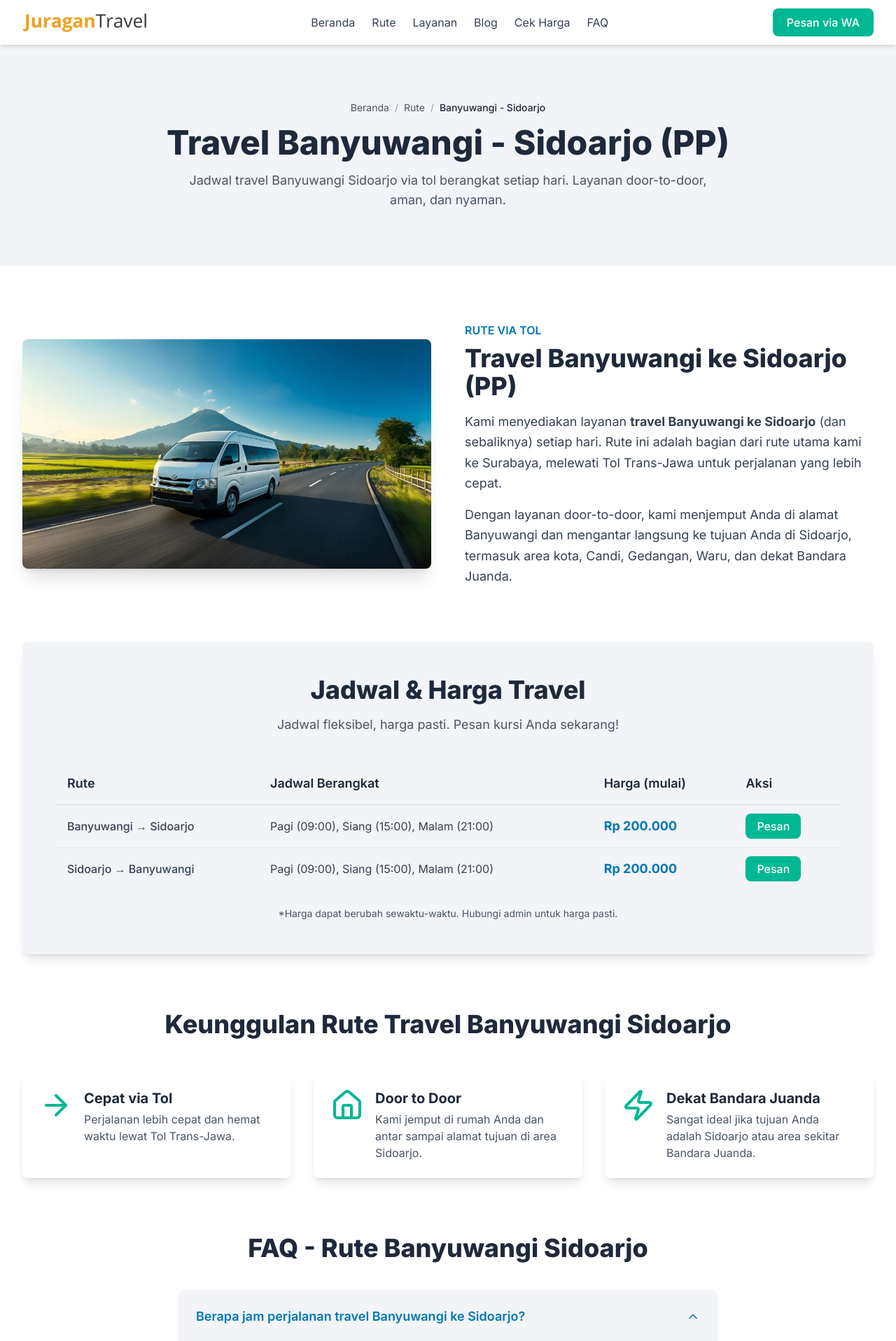
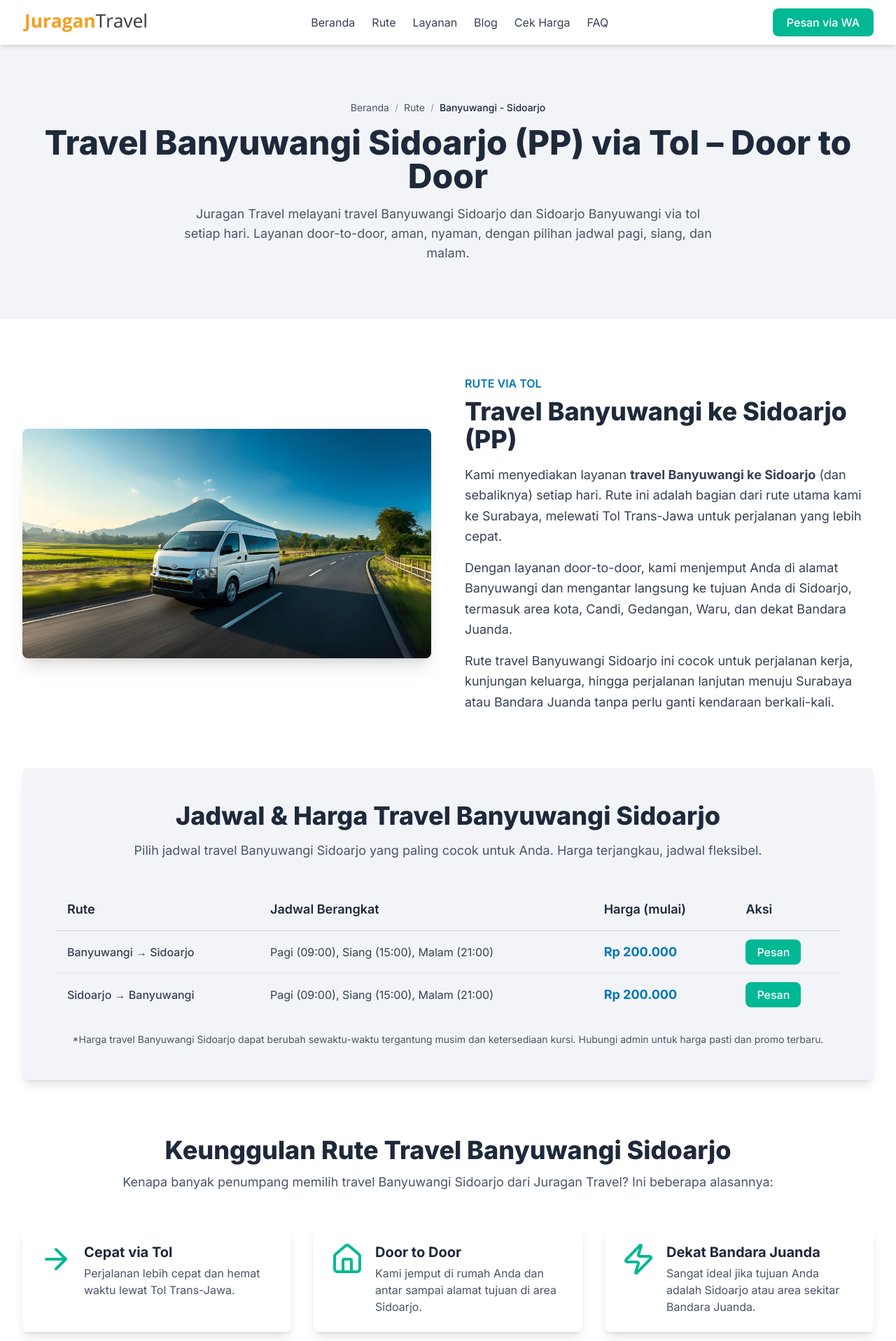
Before and after one commit to heyitsmi/travelbanyuwangi, a Next.js app: page /rute/banyuwangi-sidoarjo in a window 1280 px wide. Shown: the top 1917 px of the page at 70% size. Built offline with nearby package versions, Linux system fonts and the light colour scheme; no server answers.

Commit message:
update page rute sidoarjo

```diff
--- a/app/rute/banyuwangi-sidoarjo/page.tsx
+++ b/app/rute/banyuwangi-sidoarjo/page.tsx
@@ -5,13 +5,16 @@ import Header from '../../components/Header';
 import Footer from '../../components/Footer';
 
 export const metadata: Metadata = {
-  title: 'Travel Banyuwangi - Sidoarjo (PP) | Jadwal & Harga | Juragan Travel',
-  description: 'Jadwal & harga travel Banyuwangi ke Sidoarjo (PP) terbaru. Layanan door-to-door, carter, dan drop-off via tol. Berangkat setiap hari (pagi, siang, malam).',
-  keywords: 'travel banyuwangi sidoarjo, travel sidoarjo banyuwangi, harga travel banyuwangi sidoarjo, jadwal travel banyuwangi sidoarjo, travel banyuwangi sidoarjo via tol, travel banyuwangi sidoarjo pagi, travel banyuwangi sidoarjo malam',
+  title: 'Travel Banyuwangi Sidoarjo (PP) – Via Tol, Door to Door & Nyaman | Juragan Travel',
+  description:
+    'Butuh travel Banyuwangi Sidoarjo via tol? Juragan Travel melayani travel Banyuwangi Sidoarjo dan Sidoarjo Banyuwangi dengan layanan door-to-door, armada nyaman, berangkat pagi, siang, dan malam setiap hari.',
+  keywords:
+    'travel banyuwangi sidoarjo, travel sidoarjo banyuwangi, harga travel banyuwangi sidoarjo, jadwal travel banyuwangi sidoarjo, travel banyuwangi sidoarjo via tol, travel banyuwangi sidoarjo pagi, travel banyuwangi sidoarjo malam, travel banyuwangi sidoarjo murah',
   authors: [{ name: 'Juragan Travel' }],
   openGraph: {
-    title: 'Travel Banyuwangi - Sidoarjo (PP) | Jadwal & Harga | Juragan Travel',
-    description: 'Jadwal & harga travel Banyuwangi ke Sidoarjo (PP) terbaru. Layanan door-to-door, carter, dan drop-off via tol. Berangkat setiap hari.',
+    title: 'Travel Banyuwangi Sidoarjo (PP) – Via Tol, Door to Door & Nyaman | Juragan Travel',
+    description:
+      'Travel Banyuwangi Sidoarjo (PP) via tol dengan layanan door-to-door, armada nyaman, dan jadwal fleksibel pagi, siang, dan malam. Cocok untuk perjalanan kerja, kuliah, maupun keluarga.',
     type: 'website',
     url: 'https://juragantravel.com/rute/banyuwangi-sidoarjo',
     images: [
@@ -26,8 +29,9 @@ export const metadata: Metadata = {
   },
   twitter: {
     card: 'summary_large_image',
-    title: 'Travel Banyuwangi - Sidoarjo (PP) | Jadwal & Harga | Juragan Travel',
-    description: 'Jadwal & harga travel Banyuwangi ke Sidoarjo (PP) terbaru. Layanan door-to-door, carter, dan drop-off via tol.',
+    title: 'Travel Banyuwangi Sidoarjo (PP) – Via Tol, Door to Door & Nyaman | Juragan Travel',
+    description:
+      'Jadwal & harga travel Banyuwangi Sidoarjo terbaru. Layanan door-to-door via tol dengan armada nyaman dan driver berpengalaman.',
     images: ['https://juragantravel.com/img/hero.webp']
   },
   alternates: {
@@ -85,17 +89,67 @@ export default function BanyuwangiSidoarjoPage() {
                 "addressCountry": "ID"
               }
             },
-            "name": "Travel Banyuwangi - Sidoarjo (PP)",
-            "description": "Layanan travel door-to-door antara Banyuwangi dan Sidoarjo.",
+            "name": "Travel Banyuwangi Sidoarjo (PP) via Tol",
+            "description":
+              "Layanan travel Banyuwangi Sidoarjo dan travel Sidoarjo Banyuwangi door-to-door via tol dengan jadwal pagi, siang, dan malam. Armada nyaman dan driver berpengalaman.",
             "offers": {
               "@type": "Offer",
               "price": "200000",
               "priceCurrency": "IDR",
               "name": "Harga Tiket Travel Banyuwangi Sidoarjo",
-              "description": "Harga dapat bervariasi. Hubungi admin untuk harga pasti.",
+              "description":
+                "Harga tiket travel Banyuwangi Sidoarjo via tol. Harga dapat berubah, hubungi admin Juragan Travel untuk konfirmasi terbaru.",
               "url": "https://juragantravel.com/rute/banyuwangi-sidoarjo",
               "availability": "https://schema.org/InStock"
             }
+          })
+        }}
+      />
+
+      <script
+        type="application/ld+json"
+        dangerouslySetInnerHTML={{
+          __html: JSON.stringify({
+            "@context": "https://schema.org",
+            "@type": "FAQPage",
+            "mainEntity": [
+              {
+                "@type": "Question",
+                "name": "Berapa jam perjalanan travel Banyuwangi ke Sidoarjo?",
+                "acceptedAnswer": {
+                  "@type": "Answer",
+                  "text":
+                    "Estimasi waktu tempuh normal travel Banyuwangi ke Sidoarjo adalah sekitar 6–7 jam via tol, tergantung kondisi lalu lintas dan titik penjemputan serta pengantaran."
+                }
+              },
+              {
+                "@type": "Question",
+                "name": "Area penjemputan di Banyuwangi meliputi mana saja?",
+                "acceptedAnswer": {
+                  "@type": "Answer",
+                  "text":
+                    "Area penjemputan travel Banyuwangi Sidoarjo meliputi Kota Banyuwangi, Rogojampi, Srono, Genteng, Jajag, dan sekitarnya. Untuk area di luar jalur utama mungkin dikenakan biaya tambahan, silakan konfirmasi ke admin."
+                }
+              },
+              {
+                "@type": "Question",
+                "name": "Area pengantaran di Sidoarjo meliputi mana saja?",
+                "acceptedAnswer": {
+                  "@type": "Answer",
+                  "text":
+                    "Kami melayani pengantaran ke area Kota Sidoarjo, Waru, Gedangan, Candi, dan area lain yang berdekatan dengan pintu keluar tol maupun akses menuju Bandara Juanda."
+                }
+              },
+              {
+                "@type": "Question",
+                "name": "Berapa harga carter/private travel Banyuwangi ke Sidoarjo?",
+                "acceptedAnswer": {
+                  "@type": "Answer",
+                  "text":
+                    "Harga carter private travel Banyuwangi Sidoarjo mulai dari Rp 700.000 untuk 1 unit mobil (All-in: mobil, driver, BBM, tol). Harga bisa berbeda jika menggunakan unit Innova, HiAce, atau permintaan khusus lainnya."
+                }
+              }
+            ]
           })
         }}
       />
@@ -113,9 +167,9 @@ export default function BanyuwangiSidoarjoPage() {
               <span className="text-gray-400 mx-2">/</span>
               <span className="text-dark font-medium">Banyuwangi - Sidoarjo</span>
             </nav>
-            <h1 className="text-4xl md:text-5xl font-extrabold text-dark">Travel Banyuwangi - Sidoarjo (PP)</h1>
+            <h1 className="text-4xl md:text-5xl font-extrabold text-dark">Travel Banyuwangi Sidoarjo (PP) via Tol – Door to Door</h1>
             <p className="mt-4 text-lg text-gray-600 max-w-3xl mx-auto">
-              Jadwal travel Banyuwangi Sidoarjo via tol berangkat setiap hari. Layanan door-to-door, aman, dan nyaman.
+              Juragan Travel melayani travel Banyuwangi Sidoarjo dan Sidoarjo Banyuwangi via tol setiap hari. Layanan door-to-door, aman, nyaman, dengan pilihan jadwal pagi, siang, dan malam.
             </p>
           </div>
         </section>
@@ -146,14 +200,17 @@ export default function BanyuwangiSidoarjoPage() {
                 <p className="mt-4 text-lg text-gray-700 leading-relaxed">
                   Dengan layanan door-to-door, kami menjemput Anda di alamat Banyuwangi dan mengantar langsung ke tujuan Anda di Sidoarjo, termasuk area kota, Candi, Gedangan, Waru, dan dekat Bandara Juanda.
                 </p>
+                <p className="mt-4 text-lg text-gray-700 leading-relaxed">
+                  Rute travel Banyuwangi Sidoarjo ini cocok untuk perjalanan kerja, kunjungan keluarga, hingga perjalanan lanjutan menuju Surabaya atau Bandara Juanda tanpa perlu ganti kendaraan berkali-kali.
+                </p>
               </div>
             </div>
 
             {/* Jadwal & Harga */}
             <div className="bg-light p-8 md:p-12 rounded-lg shadow-lg mb-20">
               <div className="text-center">
-                <h2 className="text-3xl md:text-4xl font-extrabold text-dark">Jadwal & Harga Travel</h2>
-                <p className="mt-4 text-lg text-gray-600">Jadwal fleksibel, harga pasti. Pesan kursi Anda sekarang!</p>
+                <h2 className="text-3xl md:text-4xl font-extrabold text-dark">Jadwal & Harga Travel Banyuwangi Sidoarjo</h2>
+                <p className="mt-4 text-lg text-gray-600">Pilih jadwal travel Banyuwangi Sidoarjo yang paling cocok untuk Anda. Harga terjangkau, jadwal fleksibel.</p>
               </div>
               <div className="mt-10 overflow-x-auto">
                 <table className="w-full min-w-max text-left">
@@ -194,7 +251,7 @@ export default function BanyuwangiSidoarjoPage() {
                 </table>
               </div>
               <p className="text-center mt-6 text-sm text-gray-600">
-                *Harga dapat berubah sewaktu-waktu. Hubungi admin untuk harga pasti.
+                *Harga travel Banyuwangi Sidoarjo dapat berubah sewaktu-waktu tergantung musim dan ketersediaan kursi. Hubungi admin untuk harga pasti dan promo terbaru.
               </p>
             </div>
 
@@ -202,6 +259,9 @@ export default function BanyuwangiSidoarjoPage() {
             <div className="mb-20">
               <div className="text-center">
                 <h2 className="text-3xl md:text-4xl font-extrabold text-dark">Keunggulan Rute Travel Banyuwangi Sidoarjo</h2>
+                <p className="mt-3 text-base md:text-lg text-gray-600 max-w-5xl mx-auto">
+                  Kenapa banyak penumpang memilih travel Banyuwangi Sidoarjo dari Juragan Travel? Ini beberapa alasannya:
+                </p>
               </div>
               <div className="mt-12 grid grid-cols-1 md:grid-cols-3 gap-8">
                 <div className="bg-white p-6 rounded-lg shadow-lg flex items-start space-x-4">
@@ -230,7 +290,7 @@ export default function BanyuwangiSidoarjoPage() {
 
             {/* FAQ Rute Spesifik */}
             <div className="max-w-3xl mx-auto">
-              <h2 className="text-3xl md:text-4xl font-extrabold text-dark text-center mb-10">FAQ - Rute Banyuwangi Sidoarjo</h2>
+              <h2 className="text-3xl md:text-4xl font-extrabold text-dark text-center mb-10">FAQ Travel Banyuwangi Sidoarjo</h2>
               <div className="space-y-6">
                 <details className="bg-light p-6 rounded-lg shadow-md group" open>
                   <summary className="flex justify-between items-center font-semibold text-lg text-primary cursor-pointer">
@@ -278,10 +338,10 @@ export default function BanyuwangiSidoarjoPage() {
         <section id="kontak" className="py-20 bg-primary text-white">
           <div className="container mx-auto max-w-7xl px-4 sm:px-6 lg:px-8 text-center">
             <h2 className="text-3xl md:text-4xl font-extrabold">
-              Pesan Travel ke Sidoarjo Sekarang
+              Pesan Travel Banyuwangi Sidoarjo Sekarang
             </h2>
             <p className="mt-4 text-lg text-gray-200 max-w-2xl mx-auto">
-              Perjalanan nyaman dan cepat via tol. Amankan kursi Anda sekarang. Hubungi admin kami via WhatsApp untuk booking cepat.
+              Perjalanan nyaman dan cepat via tol bersama Juragan Travel. Amankan kursi travel Banyuwangi Sidoarjo Anda sekarang dengan booking mudah lewat WhatsApp.
             </p>
             <a href={whatsappLinks.general} target="_blank" rel="noopener noreferrer"
                className="mt-10 inline-block bg-accent text-white px-10 py-3 rounded-lg font-bold text-lg shadow-lg hover:bg-opacity-90 transition-all transform hover:-translate-y-1">
```
